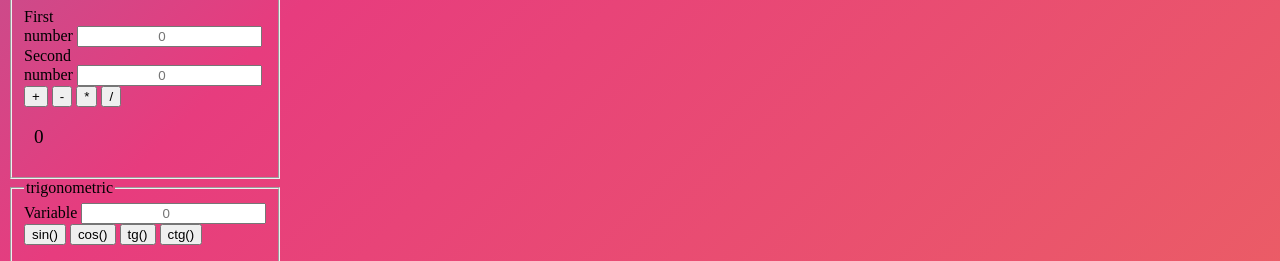
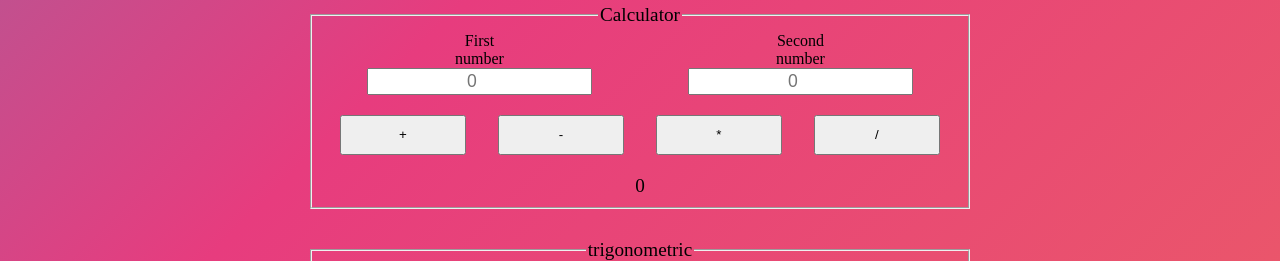
Before and after one commit to rusemite/rukustekem, a website built with Vite: page math.html in a window 1280 px wide. Shown: the part 84-345 px from the top of the page. Built offline with nearby package versions, Linux system fonts and the light colour scheme.

Commit message:
Update style.css

```diff
--- a/src/style.css
+++ b/src/style.css
@@ -6,7 +6,9 @@
   position: relative;
   width: 100%;
   height: 60px; /* Adjust as needed */
+
 }
+
 
 .navbar ul {
   display: flex; /* Устанавливает контейнер ul как flex-контейнер для его дочерних элементов (li) */
@@ -15,37 +17,33 @@
   margin: 0; /* Убирает внешний отступ у списка */
 }
 
-.navbar ul li {
-  /* в целом на хоум видео и пр */
+.navbar ul li {/* в целом на хоум видео и пр */
   display: flex; /* Устанавливает каждый элемент списка (li) как flex-контейнер для его содержимого */
   margin-right: 10px; /* Добавляет отступ справа у каждого элемента списка */
 }
 
-.navbar ul li:hover {
-  /* цвет при наведении на хоум видео */
+.navbar ul li:hover {/* цвет при наведении на хоум видео */
   background-color: #c58815; /* Изменяет фоновый цвет элемента списка при наведении курсора */
   border-radius: 20%; /* Скругляет углы элемента списка при наведении курсора */
 }
 
-.navbar ul li a {
-  /* меняе хоум видео музик в навбаре */
+.navbar ul li a { /* меняе хоум видео музик в навбаре */
   text-decoration: none; /* Убирает подчеркивание у ссылок */
   color: black; /* Устанавливает цвет текста ссылок черным */
   margin: auto; /* Центрирует текст внутри элемента списка */
 }
 
-.navbar div {
-  /* меняет Entry в ску */
+.navbar div {/* меняет Entry в ску */
   display: flex; /* Устанавливает div как flex-контейнер */
   margin-right: 20px; /* Добавляет отступ справа у div */
 }
 
-.navbar div a {
-  /* меняет Entry в ску */
+.navbar div a {/* меняет Entry в ску */
   text-decoration: none; /* Убирает подчеркивание у ссылок в div */
   color: black; /* Устанавливает цвет текста ссылок черным */
   margin: auto; /* Центрирует текст внутри div */
 }
+
 
 .container {
   /* Контейнер с элементами, использующий Flexbox для адаптивного размещения */
@@ -86,6 +84,7 @@ body {
 
 /* Фон для основного содержимого страницы */
 
+
 /* Стили для текста в параграфах */
 p {
   text-align: justify; /* Выравнивание текста по ширине */
@@ -94,11 +93,9 @@ p {
   margin-right: 20px;
   margin-left: 10px; /* Отступы по бокам */
 }
-
 .center {
   text-align: center;
 }
-
 /* Эффект при наведении на параграф */
 p:hover {
   background-color: #bb55ef; /* Синий фон при наведении */
@@ -223,14 +220,13 @@ footer a {
 
 @media (max-width: 700px) {
   /* При ширине экрана до 700px */
+
   .form form fieldset {
     width: 65%;
   }
-
   .math form fieldset {
     width: 70%;
   }
-
   .container {
     display: flex;
     flex-direction: column; /* Переключение на вертикальный макет */
@@ -314,7 +310,6 @@ footer a {
     margin-left: 20px; /* Отступ слева */
     margin-right: 5px; /* Отступ справа */
   }
-
   /* Стили для полосок внутри бургер-меню */
   .burger span {
     position: absolute; /* Абсолютное позиционирование для расположения полосок внутри контейнера */
@@ -358,14 +353,15 @@ footer a {
 
   /* Стили для элемента списка при наведении */
   .navbar ul li:hover {
+
     transform: scale(
-      1.07
+            1.07
     ); /* Увеличение размера элемента на 7% при наведении */
     transition: 0.4s ease; /* Плавный переход эффекта с продолжительностью 0.4 секунды */
     border-radius: 5%; /* Закругление углов элемента на 5% */
   }
+  /* Стили для ссылок в элементах списка при наведении */
 
-  /* Стили для ссылок в элементах списка при наведении */
   /* Отступ сверху для первого элемента списка в навигационном меню */
   .navbar ul li:nth-child(1) {
     margin-top: 20px; /* Увеличение отступа сверху для первого элемента списка */
@@ -380,7 +376,7 @@ footer a {
   /* Стили для навигационного меню при открытом состоянии */
   .navbar.open ul {
     transform: translateX(
-      100%
+            100%
     ); /* Перемещение меню на 100% ширины вправо (выдвигается за пределы видимой области) */
     transition: 0.7s ease-in-out; /* Плавный переход эффекта с продолжительностью 0.7 секунды */
   }
@@ -400,6 +396,8 @@ footer a {
     transform: translateY(0) rotate(-180deg); /* Поворачивает третью полоску на -45 градусов и возвращает в исходное положение по вертикали */
   }
 }
+
+
 
 /*градиент*/
 
@@ -458,9 +456,9 @@ footer a {
 
 .navbar ul .work:hover ul li a {
   color: rgb(
-    0,
-    0,
-    0
+          0,
+          0,
+          0
   ); /* Set text color to black when hovering over the parent */
 }
 
@@ -507,34 +505,35 @@ footer a {
   color: rgb(158, 40, 40); /* Change the text color of the button on hover */
 }
 
+
+
+
+
 /*                                             5 неделя*/
-.math {
+.container {
   display: flex; /*more responsive to change*/
 }
-
-.math form {
+.container form {
   display: flex;
   flex-direction: column; /*vertical block*/
   margin: auto; /*form in center*/
   padding-top: 20px; /*space between top and content*/
   width: 100%; /*full of container*/
 }
-
-.math form fieldset {
+.container form fieldset{
   display: flex;
   flex-direction: column;
   width: 50%;
   margin: auto;
   margin-bottom: 30px; /*space between fieldset and element under it*/
-  color: #4dbbea;
+  color: #000000;
 }
-
-.math form fieldset legend {
+.container form fieldset legend{
   text-align: center; /*center text*/
   font-size: 1.2rem; /*size of text*/
 }
 
-.math form fieldset .counters {
+.container form fieldset .counters{
   display: flex;
   flex-direction: row; /*gorisontal row*/
   justify-content: center; /*center objects*/
@@ -542,59 +541,53 @@ footer a {
   margin-bottom: 20px; /*20 pixels space under counters*/
 }
 
-.math form fieldset .counters div {
+.container form fieldset .counters div {
   display: flex;
   flex-direction: column;
   width: 50%;
   margin: auto;
 }
-
-.math form fieldset .counters div label,
-input {
+.container form fieldset .counters div label, input {
   margin: auto;
   text-align: center;
 }
 
-.math form fieldset .counters div input {
+.container form fieldset .counters div input {
   width: 70%;
   font-size: 1.1rem;
   color: #ea4da3;
 }
 
-.math form fieldset .butcont {
+.container form fieldset .butcont{
   display: flex;
   flex: row;
   width: 100%;
   margin-bottom: 20px;
-  color: #4dbbea;
+  color: #ea4d4d;
 }
 
-.math form fieldset .butcont button {
+.container form fieldset .butcont button {
   display: block; /*use all size of block*/
   width: 20%;
   box-sizing: border-box; /**/
   height: 40px; /*height for button*/
   margin: auto; /*horizontal center*/
 }
-
-.math form fieldset p {
+.container form fieldset p {
   display: flex;
   margin: 0; /*delete empty space*/
-  color: #4dbbea;
+  color: #000000;
 }
-
-.math form fieldset p span {
+.container form fieldset p span {
   margin: auto;
   font-size: 1.2rem;
 }
-
 @media (min-width: 700px) and (max-width: 900px) {
   /*уточн ть*/
   /* При ширине экрана от 700px до 900px */
   .form form fieldset {
     width: 80%;
   }
-
   .container img {
     margin-top: 20px; /* Отступ сверху для изображений */
     border-radius: 10%; /* Скругление углов изображений */
```
